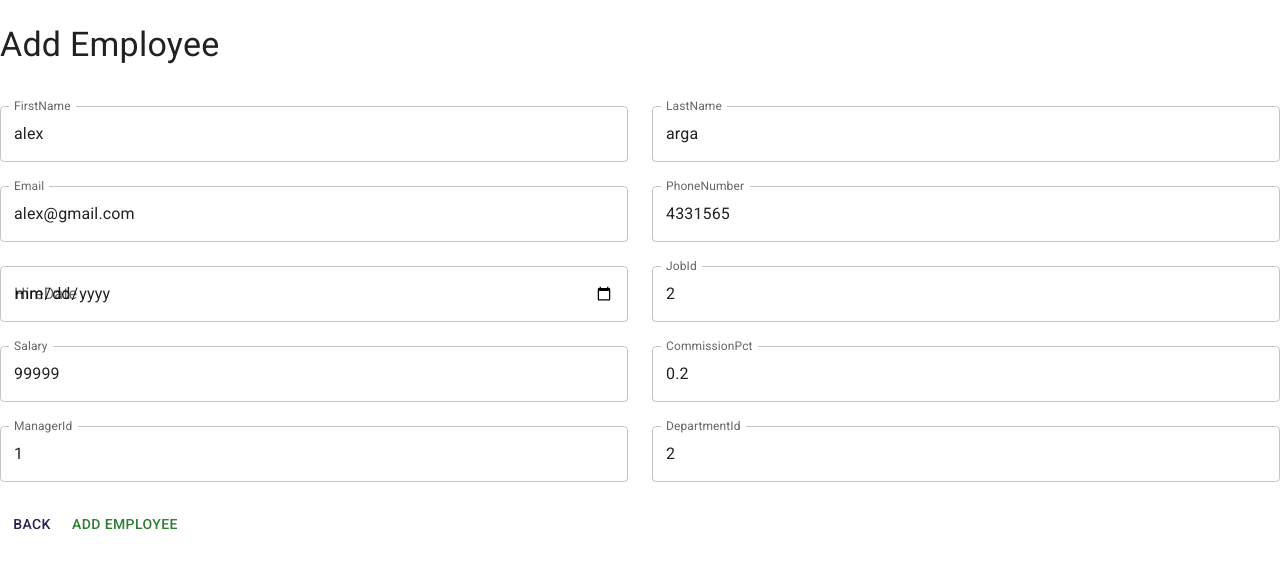
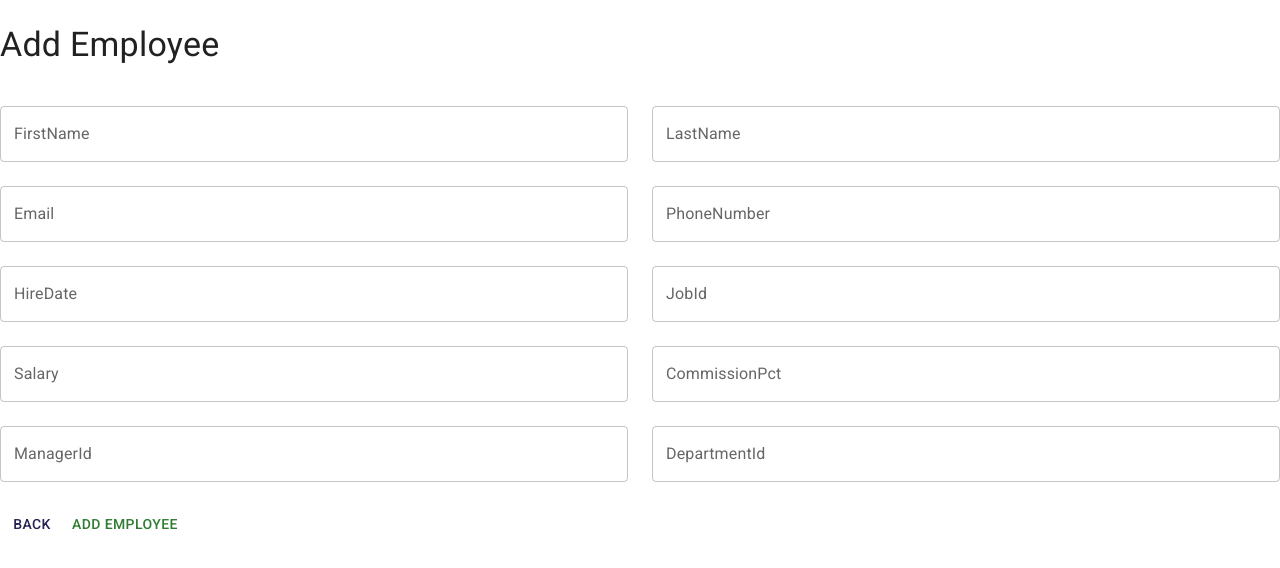
Before and after one commit to Argyz/vxapp, a React (Create React App) app in the folder front-app/: page /createEmployee in a window 1280 px wide. Shown: the top 568 px of the page. Built offline with nearby package versions, Linux system fonts and the light colour scheme; no server answers.

Commit message:
5/9/2022 commit

```diff
--- a/front-app/src/employee/components/EmployeeForm.jsx
+++ b/front-app/src/employee/components/EmployeeForm.jsx
@@ -1,29 +1,32 @@
-import React from 'react'
-import {useNavigate} from 'react-router-dom'
+import React, { useState } from 'react'
+import { useNavigate } from 'react-router-dom'
 import { Button, Grid, TextField, Typography } from '@mui/material';
 import { useForm } from '../../hooks/useForm';
-
 
 export const EmployeeForm = (props) => {
 
 
-    const {submit,formName}=props;
+    const [dateValue, setDateValue] = useState(false)
 
-    const navigate=useNavigate();
+    const { submit, formName, formUpdate, activeEmployee } = props;
+
+    const navigate = useNavigate();
 
     const {
-        first_name = 'alex',
-        last_name = 'arga',
-        email = 'alex@gmail.com',
-        phone_number = '4331565',
-        hire_date = '',
-        job_id = '2',
-        salary = '99999',
-        commission_pct = '0.2',
-        manager_id = '1',
-        department_id = '2',
+        first_name = formUpdate ? activeEmployee.first_name : "",
+        last_name = formUpdate ? activeEmployee.last_name : "",
+        email = formUpdate ? activeEmployee.email : "",
+        phone_number = formUpdate ? activeEmployee.phone_number : "",
+        hire_date = formUpdate ? (activeEmployee.hire_date).slice(0,-14) : "",
+        job_id = formUpdate ? activeEmployee.job_id : "",
+        salary = formUpdate ? activeEmployee.salary : "",
+        commission_pct = formUpdate ? activeEmployee.commission_pct : "",
+        manager_id = formUpdate ? activeEmployee.manager_id : "",
+        department_id = formUpdate ? activeEmployee.department_id : "",
         formState,
         onInputChange } = useForm();
+
+
 
     const onSubmitHandler = (e) => {
         e.preventDefault();
@@ -33,8 +36,16 @@ export const EmployeeForm = (props) => {
         navigate(-1)
     }
 
-    const onNavigateBack=()=>{
+    const onNavigateBack = () => {
         navigate(-1)
+    }
+
+    const focusDateHandler = () => {
+        setDateValue(true);
+    }
+
+    const blurDateHandler = () => {
+        setDateValue(false);
     }
 
     return (
@@ -100,12 +111,14 @@ export const EmployeeForm = (props) => {
                 <Grid item xs={6} sx={{ mt: 2 }}>
                     <TextField
                         label="HireDate"
-                        type="date"
+                        type={dateValue ? "date" : "text"}
                         placeholder='Hire Date'
                         fullWidth
                         name='hire_date'
                         onChange={onInputChange}
                         value={hire_date}
+                        onFocus={focusDateHandler}
+                        onBlur={blurDateHandler}
                     />
                 </Grid>
 
@@ -173,7 +186,7 @@ export const EmployeeForm = (props) => {
 
             <Button
                 size='medium'
-                sx={{ mt: 3, mb:3 }}
+                sx={{ mt: 3, mb: 3 }}
                 onClick={onNavigateBack}
             >
                 Back
@@ -182,7 +195,7 @@ export const EmployeeForm = (props) => {
                 type="submit"
                 color='success'
                 size='medium'
-                sx={{ mt: 3, mb:3 }}
+                sx={{ mt: 3, mb: 3 }}
 
             >
 
--- a/front-app/src/employee/pages/EmployeePage.jsx
+++ b/front-app/src/employee/pages/EmployeePage.jsx
@@ -6,7 +6,7 @@ import { Typography } from '@mui/material';
 import { EmployeeForm } from '../components';
 import { findData } from '../../helper/findData';
 import { EmployeeCard } from '../components/EmployeeCard';
-import { startActiveEmployee, startDeleteEmployee } from '../../store/employee/thunk';
+import { startActiveEmployee, startDeleteEmployee, startUploadEmployee } from '../../store/employee/thunk';
 import { typography } from '@mui/system';
 
 
@@ -23,6 +23,7 @@ export const EmployeePage = () => {
 
     const activeEmployee = findData(users, id)
 
+
     useEffect(() => {
         dispatch(startActiveEmployee(id, activeEmployee))
     }, [id, users])
@@ -36,29 +37,34 @@ export const EmployeePage = () => {
         dispatch(startDeleteEmployee());
     }
 
-    const onUpdate = () => {
+    const changeStateUpload=()=>{
+
         setFormUpdate(true);
+    }
+
+    const onUpdate = (formState) => {
+
+        dispatch(startUploadEmployee(formState))
 
     }
-
 
     return (
         <>
 
             {
                 (users.length === 0)
-                    ? <Typography>Loading</Typography>
+                    ? <Typography>Loading...</Typography>
                     : <EmployeeCard
                         activeEmployee={activeEmployee}
                         onNavigateBack={onNavigateBack}
                         onDelete={onDelete}
-                        onUpdate={onUpdate}
+                        onUpdate={changeStateUpload}
                     />
 
             }
 
             {
-                formUpdate && <EmployeeForm submit={onUpdate} formName={"Update Employee"}/>
+                formUpdate && <EmployeeForm submit={onUpdate} formName={"Update"} activeEmployee={activeEmployee} formUpdate={formUpdate}/>
             }
 
 
--- /dev/null
+++ b/front-app/src/employee/pages/EmployeeSearch.jsx
@@ -0,0 +1,8 @@
+import React from 'react'
+
+export const EmployeeSearch = () => {
+
+    return (
+        <div>EmployeeSearch</div>
+    )
+}
--- a/front-app/src/employee/pages/index.js
+++ b/front-app/src/employee/pages/index.js
@@ -1,3 +1,4 @@
 export * from './AllEmployeesPage';
 export * from './EmployeeAdd';
 export * from './EmployeePage';
+export * from './EmployeeSearch';
--- a/front-app/src/hooks/useForm.js
+++ b/front-app/src/hooks/useForm.js
@@ -1,4 +1,4 @@
-import React, {useState} from 'react'
+import {useState} from 'react'
 
 export const useForm = (initialForm={}) => {
 
@@ -17,6 +17,8 @@ export const useForm = (initialForm={}) => {
     };
 
 
+
+
     return {
         ...formState,
         formState,
--- a/front-app/src/router/AppRouter.jsx
+++ b/front-app/src/router/AppRouter.jsx
@@ -1,7 +1,7 @@
 import React,{useEffect} from 'react'
 import { useDispatch} from 'react-redux'
 import { Routes, Route, Navigate } from 'react-router-dom'
-import { EmployeeAdd } from '../employee/pages'
+import { EmployeeAdd, EmployeeSearch } from '../employee/pages'
 import { AllEmployeesPage } from '../employee/pages/AllEmployeesPage'
 import { EmployeePage } from '../employee/pages/EmployeePage'
 import { getLoadingEmployee } from '../store'
@@ -25,7 +25,7 @@ export const AppRouter = () => {
                     <Route path='/' element={<AllEmployeesPage />} />
                     <Route path='employee/:id' element={<EmployeePage />} />
                     <Route path='/createEmployee' element={<EmployeeAdd />} />
-
+                    <Route path='/search' element={<EmployeeSearch />} />
 
                     <Route path='/*' element={<Navigate to='/' />} />
                 </Routes>
--- a/front-app/src/store/employee/thunk.js
+++ b/front-app/src/store/employee/thunk.js
@@ -10,13 +10,12 @@ export const getLoadingEmployee = () => {
         const data = await res.json();
 
         dispatch(getEmployee({ employee: data.results }));
-
     }
 }
 
 export const startCreateUser = (formValue) => {
 
-    return async (dispatch) => {
+    return async () => {
 
         await fetch(`${baseURL}api/users`, {
             method: 'POST',
@@ -25,15 +24,14 @@ export const startCreateUser = (formValue) => {
             },
             body: JSON.stringify(formValue)
         })
-        .then((response)=> response.json())
-        .then((data)=>console.log(data))
-
+            .then((response) => response.json())
+            .then((data) => console.log(data))
     }
 }
 
-export const startActiveEmployee = (id,activeEmployee) => {
+export const startActiveEmployee = (id, activeEmployee) => {
 
-    return async(dispatch)=>{
+    return async (dispatch) => {
 
         dispatch(setActiveEmployee(id))
         dispatch(activeUser(activeEmployee))
@@ -43,10 +41,11 @@ export const startActiveEmployee = (id,activeEmployee) => {
 
 export const startDeleteEmployee = () => {
 
-    return async(dispatch,getState)=>{
-        const {activeUser} = getState().employee;
-        const {activeIdEmployee}=getState().employee;
-        /* await fetch(`${baseURL}api/users/${activeIdEmployee}`, {
+    return async (dispatch,getState) => {
+        const { activeUser } = getState().employee;
+        const { activeIdEmployee } = getState().employee;
+
+        await fetch(`${baseURL}api/users/${activeIdEmployee}`, {
             method: 'DELETE',
             headers: {
                 'Content-Type': 'application/json'
@@ -54,6 +53,30 @@ export const startDeleteEmployee = () => {
             body: JSON.stringify(activeUser)
         })
         .then((response)=>response.json())
-        .then((json)=>console.log(json)) */
+        .then((json)=>console.log(json))
     }
 }
+
+export const startUploadEmployee = (formState) => {
+
+    return async(dispatch,getState) => {
+
+        const { activeIdEmployee,activeUser } = getState().employee;
+
+        const updateEmployee={
+            ...activeUser,
+            ...formState,
+        }
+
+        console.log(updateEmployee);
+        /* await fetch(`${baseURL}api/users/${activeIdEmployee}`, {
+            method: 'PUT',
+            headers: {
+                'Content-Type': 'application/json'
+            },
+            body: JSON.stringify(updateEmployee)
+        })
+        .then((response) => response.json())
+        .then((json) => console.log(json)) */
+    }
+}
```
